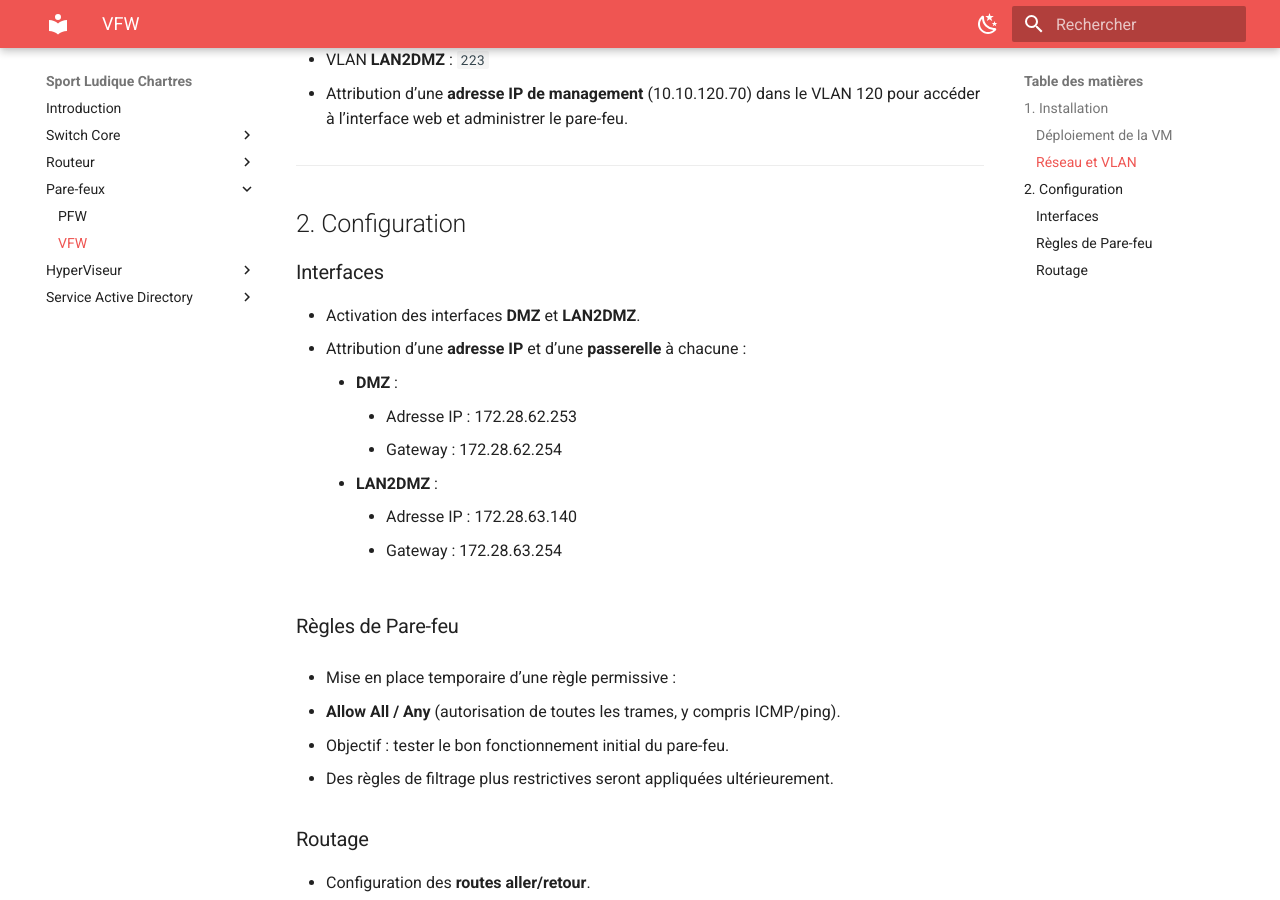
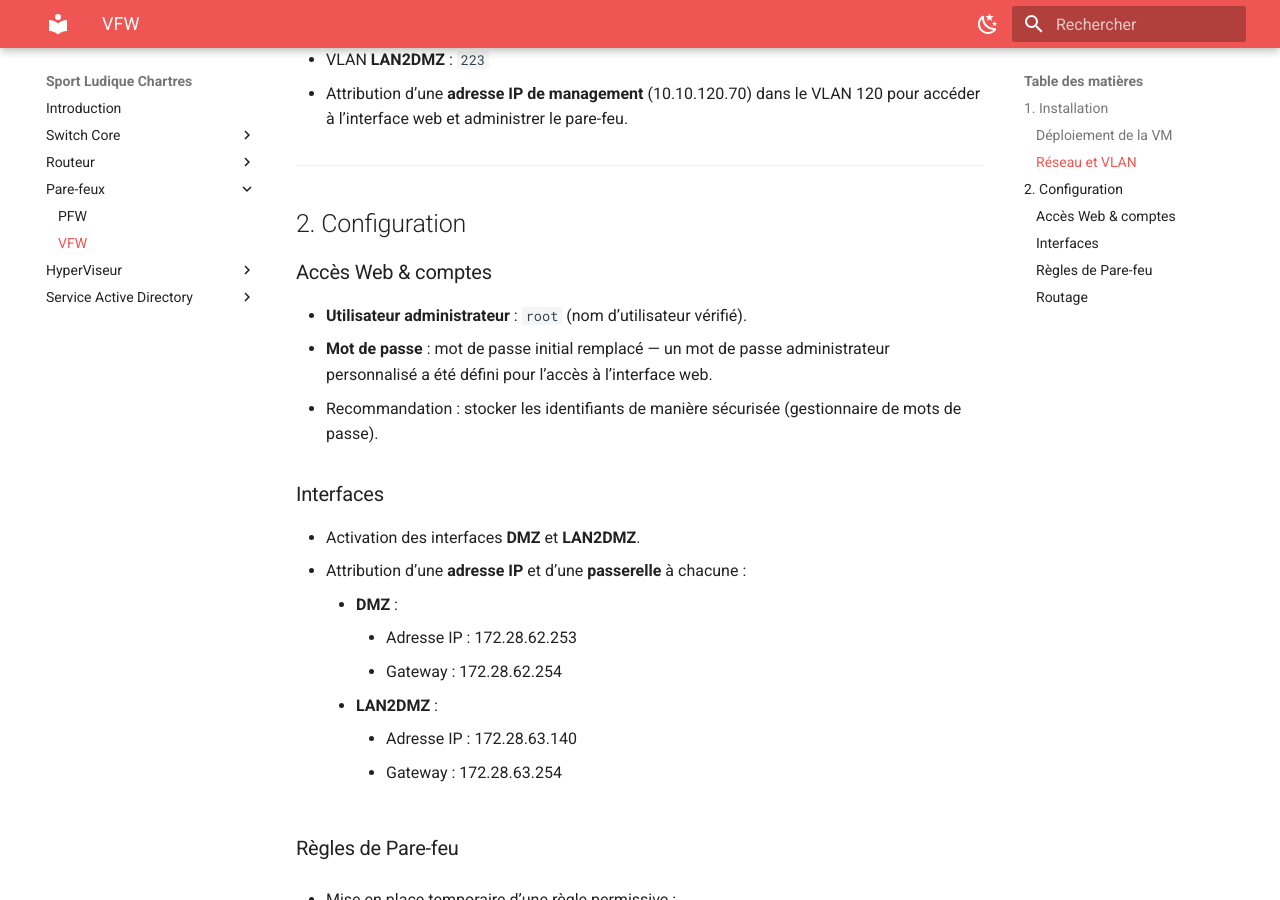
Before and after one commit to Sym-0ne/sport-ludique-Chartres, an MkDocs documentation site: the page built from docs/Pare-feux/opnsense.md, in a window 1280 px wide and 900 px high, scrolled down 610 px. Built offline with MkDocs 1.6.1 and Material for MkDocs 9.7.7, drawn with Linux system fonts in a browser that asks for light colours.

Commit message:
modif doc

```diff
--- a/docs/Pare-feux/opnsense.md
+++ b/docs/Pare-feux/opnsense.md
@@ -23,6 +23,13 @@
 ---
 
 ## 2. Configuration
+
+### Accès Web & comptes
+
+- **Utilisateur administrateur** : `root` (nom d’utilisateur vérifié).
+- **Mot de passe** : mot de passe initial remplacé — un mot de passe administrateur personnalisé a été défini pour l’accès à l’interface web.
+- Recommandation : stocker les identifiants de manière sécurisée (gestionnaire de mots de passe).
+
 
 ### Interfaces
 
```
